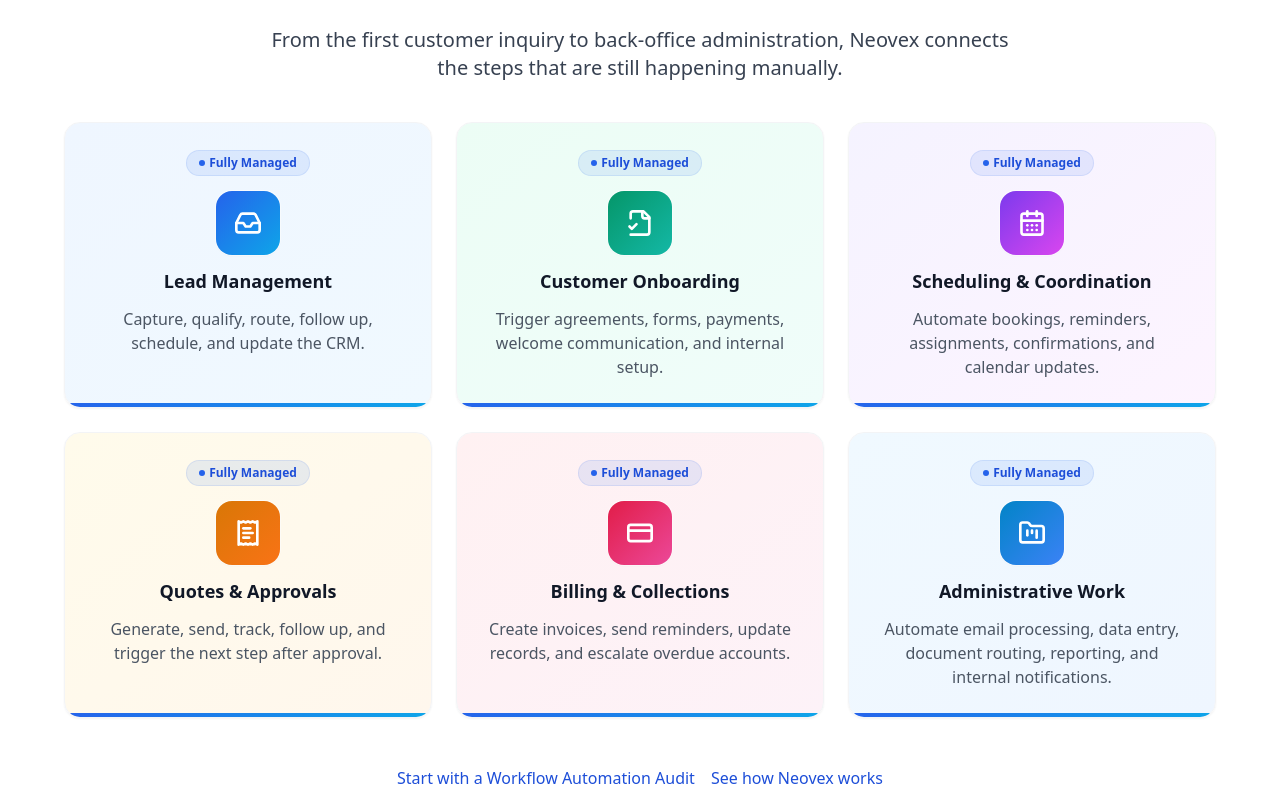
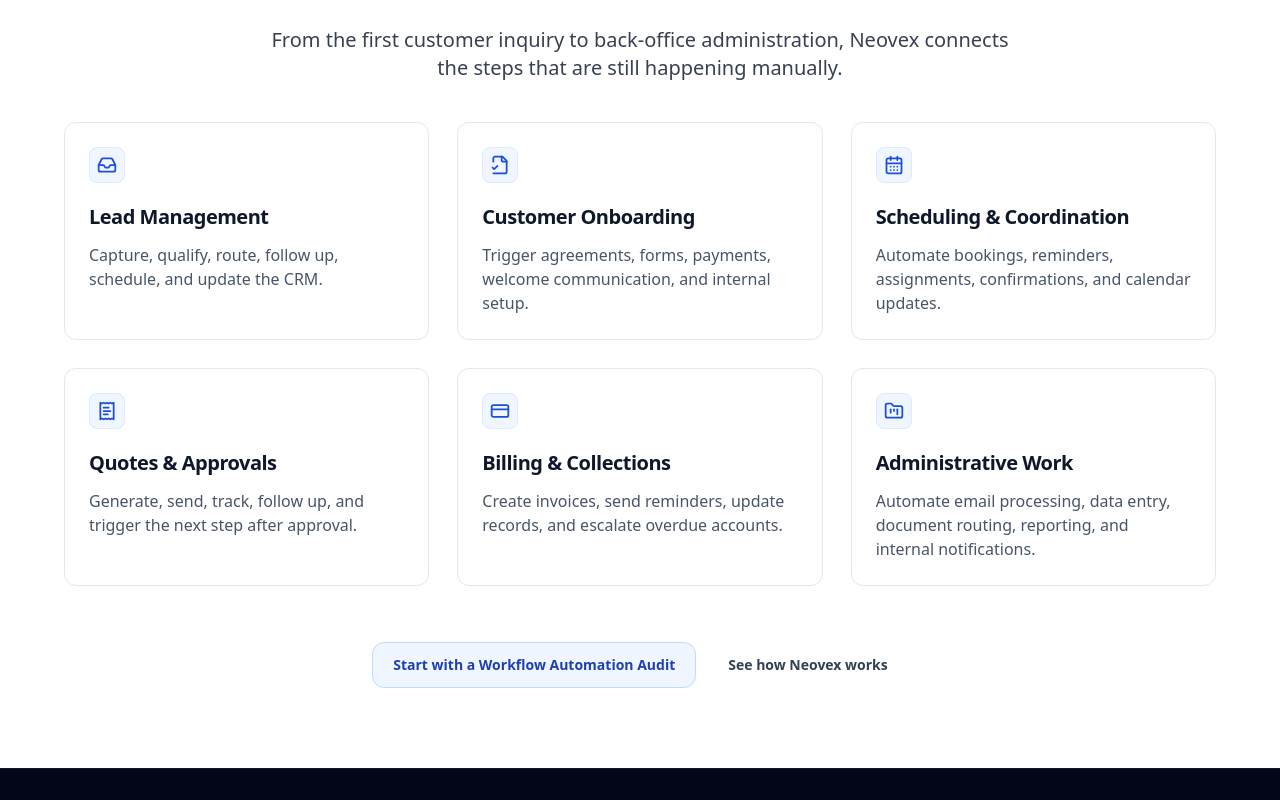
Before and after one commit to VVG-1/neovex-site, a React (Vite) app: page / in a window 1280 px wide. Shown: the part 1600-2400 px from the top of the page. Built offline with nearby package versions, Linux system fonts and the light colour scheme.

Commit message:
Refine automation capability cards

```diff
--- a/src/components/ProductTile.jsx
+++ b/src/components/ProductTile.jsx
@@ -1,4 +1,3 @@
-// src/components/ProductTile.jsx
 import React from "react";
 
 export default function ProductTile({
@@ -6,74 +5,30 @@
   desc,
   icon,
   href = "#",
-  variant = "blue",
-  tone = "tint",
-  managed = true, // NEW: allow turning badge on/off if needed
 }) {
-  const iconGradients = {
-    blue: "from-blue-600 to-sky-500",
-    violet: "from-violet-600 to-fuchsia-500",
-    emerald: "from-emerald-600 to-teal-500",
-    rose: "from-rose-600 to-pink-500",
-    amber: "from-amber-600 to-orange-500",
-    sky: "from-sky-600 to-blue-500",
-  };
-
-  const bgStyles = {
-    blue:   { tint: "from-blue-50 to-sky-50",       solid: "from-blue-600 to-sky-500" },
-    violet: { tint: "from-violet-50 to-fuchsia-50", solid: "from-violet-600 to-fuchsia-500" },
-    emerald:{ tint: "from-emerald-50 to-teal-50",   solid: "from-emerald-600 to-teal-500" },
-    rose:   { tint: "from-rose-50 to-pink-50",      solid: "from-rose-600 to-pink-500" },
-    amber:  { tint: "from-amber-50 to-orange-50",   solid: "from-amber-600 to-orange-500" },
-    sky:    { tint: "from-sky-50 to-blue-50",       solid: "from-sky-600 to-blue-500" },
-  };
-
-  const iconGradient = iconGradients[variant] || iconGradients.blue;
-  const bg = (bgStyles[variant] || bgStyles.blue)[tone === "solid" ? "solid" : "tint"];
-  const isSolid = tone === "solid";
-
   return (
     <a
       href={href}
       aria-label={title}
       className={[
-        "group relative block h-full overflow-hidden rounded-2xl p-6 md:p-7 transition-all",
-        "bg-gradient-to-br", bg,
-        isSolid
-          ? "text-white shadow-md ring-1 ring-white/15 hover:shadow-lg"
-          : "text-slate-900 border border-gray-100 bg-clip-padding shadow-sm hover:-translate-y-0.5 hover:shadow-md",
-        "focus-visible:outline-none focus-visible:ring-2 focus-visible:ring-blue-500/50 focus-visible:ring-offset-2",
-        isSolid ? "focus-visible:ring-offset-transparent" : "focus-visible:ring-offset-white",
+        "group relative block h-full rounded-xl border border-slate-200 bg-white p-5 md:p-6",
+        "text-left transition-colors hover:border-blue-200 hover:bg-slate-50/40",
+        "focus-visible:outline-none focus-visible:ring-2 focus-visible:ring-blue-500/50 focus-visible:ring-offset-2 focus-visible:ring-offset-white",
       ].join(" ")}
     >
-      <div className="flex h-full flex-col items-center text-center gap-3">
-
-        {/* NEW: Managed badge */}
-        {managed && (
-          <div className="mb-1 inline-flex items-center gap-1 rounded-full bg-blue-600/10 text-blue-700 px-3 py-1 text-xs font-semibold ring-1 ring-blue-600/20">
-            <span className="h-1.5 w-1.5 rounded-full bg-blue-600" />
-            Fully Managed
-          </div>
-        )}
-
-        <div
-          className={`w-16 h-16 rounded-2xl bg-gradient-to-br ${iconGradient} text-white
-          flex items-center justify-center ring-1 ring-white/60 shadow-sm
-          transition-transform duration-200 group-hover:scale-105`}
-        >
+      <div className="flex h-full flex-col">
+        <div className="mb-5 flex h-9 w-9 items-center justify-center rounded-lg border border-blue-100 bg-blue-50 text-blue-700">
           {icon}
         </div>
 
-        <h3 className={(isSolid ? "text-white" : "text-gray-900") + " text-base md:text-lg font-semibold"}>
+        <h3 className="text-lg md:text-xl font-semibold tracking-tight text-slate-900">
           {title}
         </h3>
 
-        <p className={(isSolid ? "text-white/90" : "text-gray-600") + " text-sm md:text-base leading-6"}>
+        <p className="mt-3 text-sm md:text-base leading-7 text-slate-600">
           {desc}
         </p>
       </div>
-
-      <div className="pointer-events-none absolute inset-x-0 bottom-0 h-1 bg-gradient-to-r from-blue-600 to-sky-500" />
     </a>
   );
 }
--- a/src/components/Products.jsx
+++ b/src/components/Products.jsx
@@ -6,37 +6,37 @@
   {
     title: "Lead Management",
     desc: "Capture, qualify, route, follow up, schedule, and update the CRM.",
-    icon: <Inbox className="w-7 h-7" strokeWidth={2.25} aria-hidden="true" />,
+    icon: <Inbox className="w-5 h-5" strokeWidth={2.1} aria-hidden="true" />,
     variant: "blue",
   },
   {
     title: "Customer Onboarding",
     desc: "Trigger agreements, forms, payments, welcome communication, and internal setup.",
-    icon: <FileCheck2 className="w-7 h-7" strokeWidth={2.25} aria-hidden="true" />,
+    icon: <FileCheck2 className="w-5 h-5" strokeWidth={2.1} aria-hidden="true" />,
     variant: "emerald",
   },
   {
     title: "Scheduling & Coordination",
     desc: "Automate bookings, reminders, assignments, confirmations, and calendar updates.",
-    icon: <CalendarDays className="w-7 h-7" strokeWidth={2.25} aria-hidden="true" />,
+    icon: <CalendarDays className="w-5 h-5" strokeWidth={2.1} aria-hidden="true" />,
     variant: "violet",
   },
   {
     title: "Quotes & Approvals",
     desc: "Generate, send, track, follow up, and trigger the next step after approval.",
-    icon: <ReceiptText className="w-7 h-7" strokeWidth={2.25} aria-hidden="true" />,
+    icon: <ReceiptText className="w-5 h-5" strokeWidth={2.1} aria-hidden="true" />,
     variant: "amber",
   },
   {
     title: "Billing & Collections",
     desc: "Create invoices, send reminders, update records, and escalate overdue accounts.",
-    icon: <CreditCard className="w-7 h-7" strokeWidth={2.25} aria-hidden="true" />,
+    icon: <CreditCard className="w-5 h-5" strokeWidth={2.1} aria-hidden="true" />,
     variant: "rose",
   },
   {
     title: "Administrative Work",
     desc: "Automate email processing, data entry, document routing, reporting, and internal notifications.",
-    icon: <FolderKanban className="w-7 h-7" strokeWidth={2.25} aria-hidden="true" />,
+    icon: <FolderKanban className="w-5 h-5" strokeWidth={2.1} aria-hidden="true" />,
     variant: "sky",
   },
 ];
@@ -58,22 +58,22 @@
           From the first customer inquiry to back-office administration, Neovex connects the steps that are still happening manually.
         </p>
 
-        <div className="grid sm:grid-cols-2 lg:grid-cols-3 gap-6 max-w-6xl mx-auto">
+        <div className="grid sm:grid-cols-2 lg:grid-cols-3 gap-6 lg:gap-7 max-w-6xl mx-auto">
           {solutions.map((solution) => (
             <ProductTile key={solution.title} href="#pricing" {...solution} />
           ))}
         </div>
 
-        <div className="mt-12 flex flex-wrap justify-center gap-4">
+        <div className="mt-14 flex flex-col sm:flex-row flex-wrap items-center justify-center gap-3">
           <a
             href="#audit"
-            className="text-blue-700 font-medium hover:underline focus:outline-none focus-visible:ring-2 focus-visible:ring-blue-500 rounded"
+            className="inline-flex items-center justify-center rounded-xl border border-blue-200 bg-blue-50 px-5 py-3 text-sm font-semibold text-blue-800 hover:bg-blue-100 focus:outline-none focus-visible:ring-2 focus-visible:ring-blue-500"
           >
             Start with a Workflow Automation Audit
           </a>
           <a
             href="#how-it-works"
-            className="text-blue-700 font-medium hover:underline focus:outline-none focus-visible:ring-2 focus-visible:ring-blue-500 rounded"
+            className="inline-flex items-center justify-center rounded-xl px-5 py-3 text-sm font-semibold text-slate-700 hover:text-blue-700 focus:outline-none focus-visible:ring-2 focus-visible:ring-blue-500"
           >
             See how Neovex works
           </a>
```
